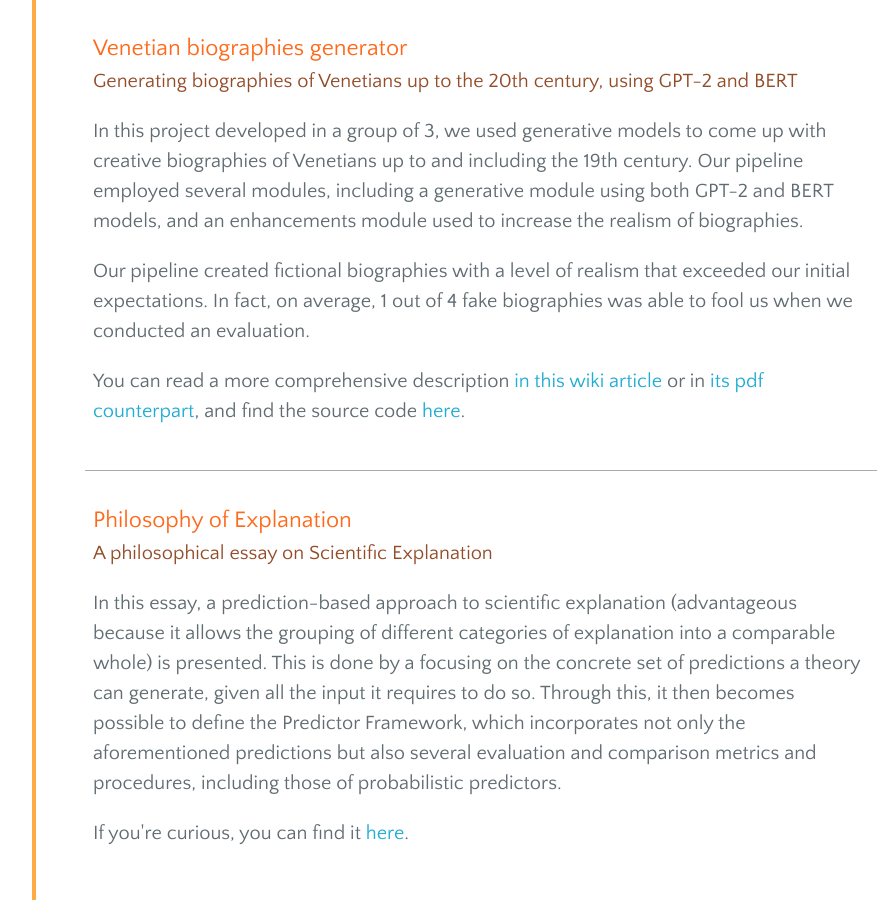
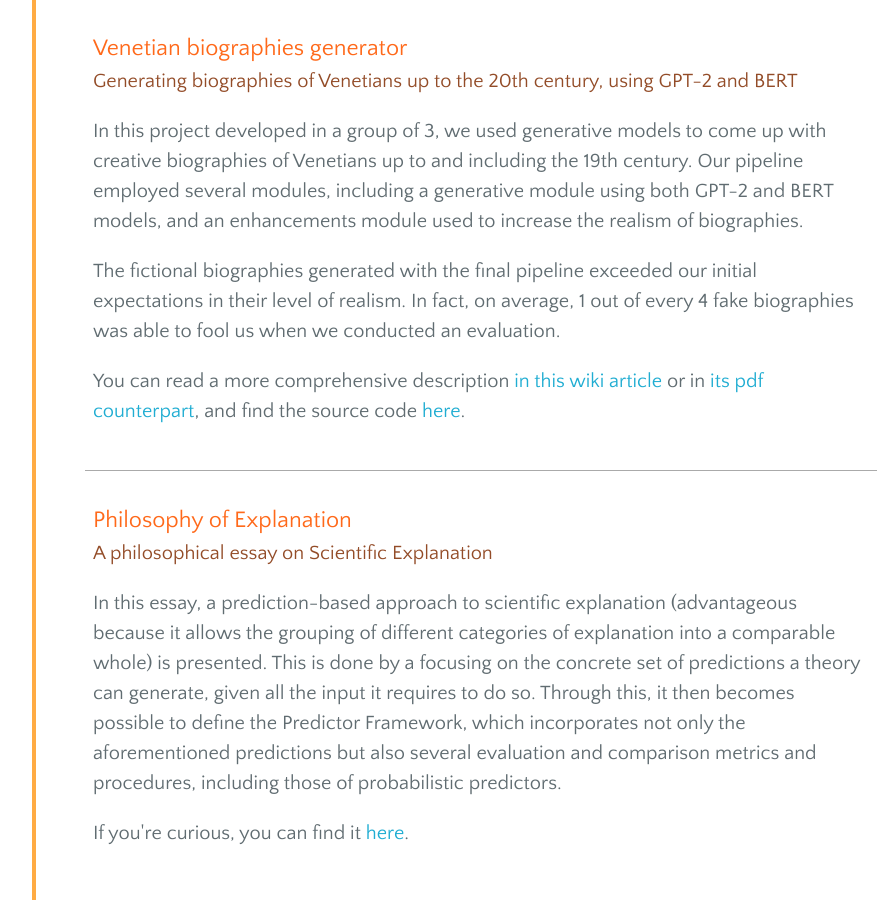
Before and after one commit to obiwit/obiwit.github.io, a Jekyll site: the page built from all_projects.html, in a window 1280 px wide and 900 px high, scrolled down 1485 px. Shown: the whole window, without its empty margins (179-1071 px from the left). Built offline with Jekyll 4.4.1, drawn with Linux system fonts in a browser that asks for light colours; nearby versions of some CDN libraries.

Commit message:
now i'm satisfied :p

```diff
--- a/all_projects.html
+++ b/all_projects.html
@@ -40,7 +40,7 @@ author: obiwit
         <h3>Venetian biographies generator</h3>
         <h4>Generating biographies of Venetians up to the 20th century, using GPT-2 and BERT</h4>
         <p>In this project developed in a group of 3, we used generative models to come up with creative biographies of Venetians up to and including the 19th century. Our pipeline employed several modules, including a generative module using both GPT-2 and BERT models, and an enhancements module used to increase the realism of biographies.</p>
-        <p>Our pipeline created fictional biographies with a level of realism that exceeded our initial expectations. In fact, on average, 1 out of 4 fake biographies was able to fool us when we conducted an evaluation.</p>
+        <p>The fictional biographies generated with the final pipeline exceeded our initial expectations in their level of realism. In fact, on average, 1 out of every 4 fake biographies was able to fool us when we conducted an evaluation.</p>
         <p>You can read a more comprehensive description <a class="pdf"
           href="http://fdh.epfl.ch/index.php?title=VenBioGen&oldid=6053">in this wiki article</a> or in <a class="pdf" target="_blank" data-project="venbiogen" href="{{ site.baseurl }}/pdf/projects/venbiogen.pdf">its pdf counterpart</a>, and find the source code <a
           href="https://github.com/MSc-EPFL/biography-generation">here</a>.</p>
```
